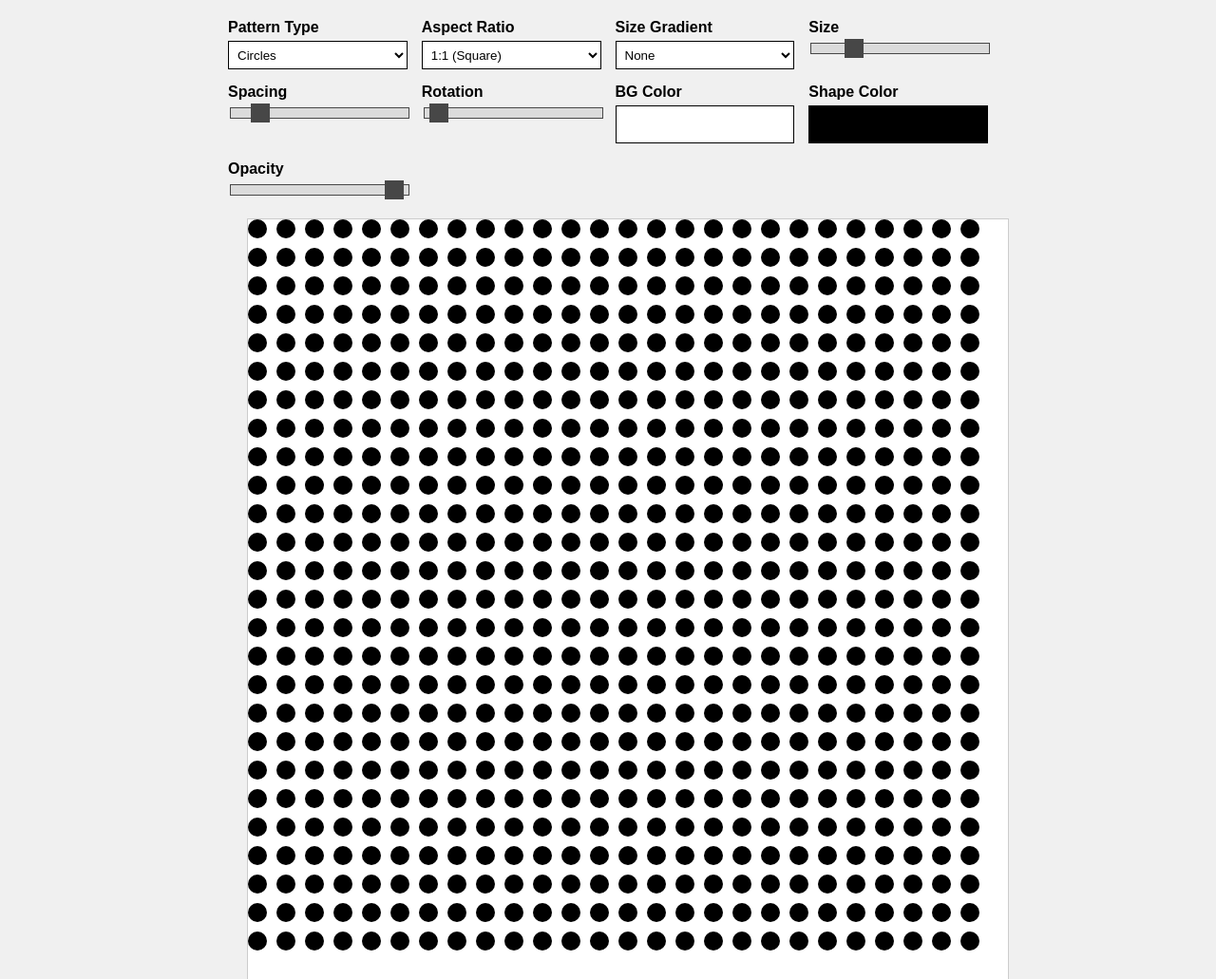
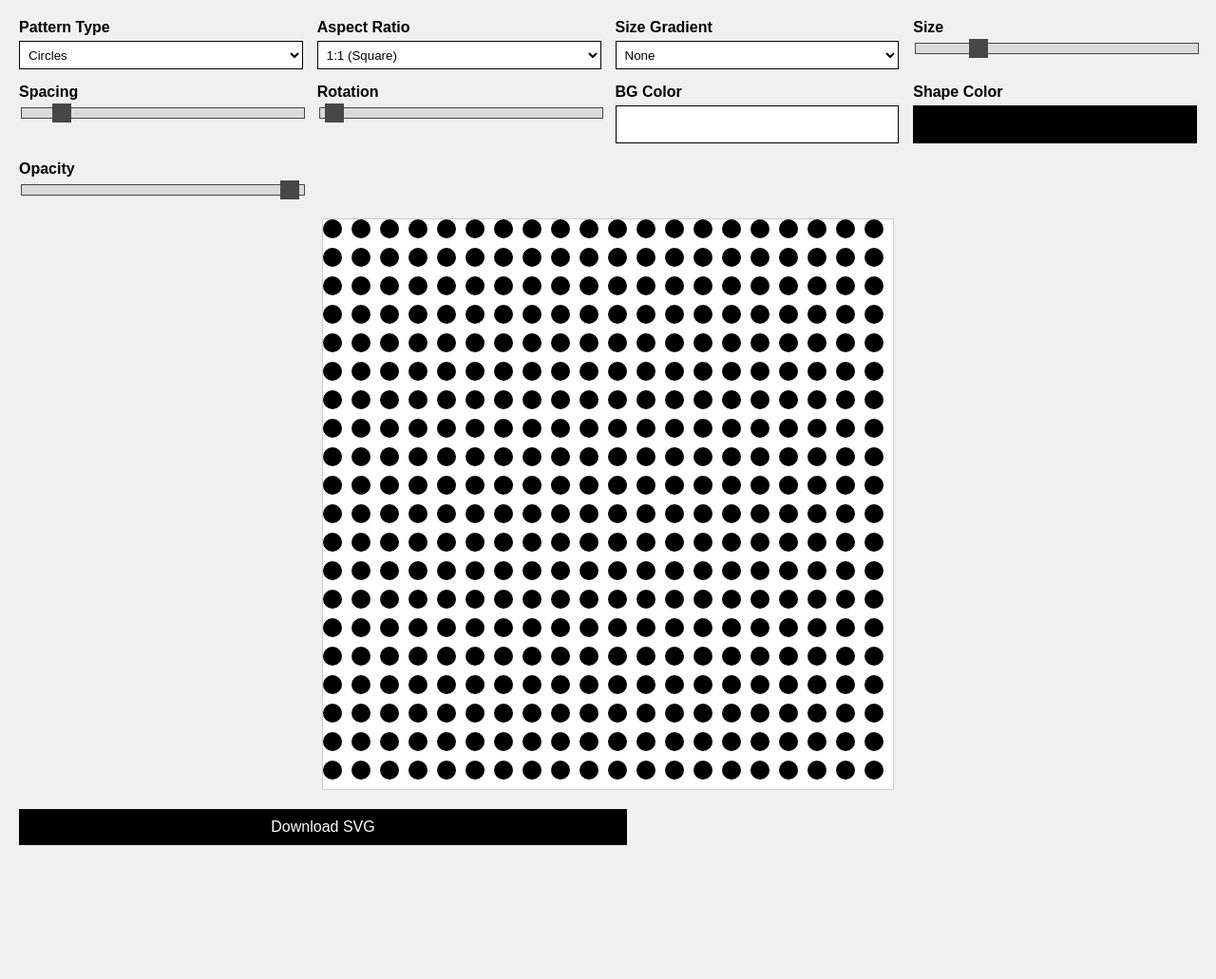
Before and after one commit to lifesized/svg-cursor, a website: page index.html in a window 1280 px wide. Shown: the top 1031 px of the page at 95% size. After the commit the page ends 910 px from the top, so only its background shows below. Drawn offline with Linux system fonts and the light colour scheme.

Commit message:
Aspect ratio working

```diff
--- a/script.js
+++ b/script.js
@@ -21,19 +21,21 @@ function updatePattern() {
     aspectRatio = parseFloat(customAspectRatio.value);
   } else {
     const [width, height] = aspectRatioSelect.value.split(':');
-    aspectRatio = parseFloat(width) / parseFloat(height);
+    aspectRatio = parseFloat(width) / parseFloat(height); // Changed back to original ratio
   }
 
-  // Set container height based on aspect ratio
-  const containerWidth = 800; // Fixed width
-  const containerHeight = containerWidth * (1 / aspectRatio);
+  // Set fixed height and calculate width
+  const HEIGHT = 600;
+  const WIDTH = HEIGHT * aspectRatio;  // Changed multiplication order
 
-  container.style.width = `${containerWidth}px`;
-  container.style.height = `${containerHeight}px`;
+  // Set container and SVG size
+  container.style.width = `${WIDTH}px`;
+  container.style.height = `${HEIGHT}px`;
 
-  // Set SVG viewBox
-  svg.setAttribute('viewBox', `0 0 ${containerWidth} ${containerHeight}`);
-  svg.setAttribute('preserveAspectRatio', 'xMidYMid meet');
+  svg.setAttribute('width', WIDTH);
+  svg.setAttribute('height', HEIGHT);
+  svg.setAttribute('viewBox', `0 0 ${WIDTH} ${HEIGHT}`);
+  svg.setAttribute('preserveAspectRatio', 'xMidYMid meet');  // Changed back to meet
 
   const patternType = document.getElementById('patternType').value;
   const sizeGradient = document.getElementById('sizeGradient').value;
@@ -46,14 +48,14 @@ function updatePattern() {
 
   // Update background rect to match new dimensions
   const background = document.createElementNS('http://www.w3.org/2000/svg', 'rect');
-  background.setAttribute('width', containerWidth);
-  background.setAttribute('height', containerHeight);
+  background.setAttribute('width', WIDTH);
+  background.setAttribute('height', HEIGHT);
   background.setAttribute('fill', backgroundColor);
   svg.appendChild(background);
 
   // Adjust pattern calculations for new dimensions
-  const numColumns = Math.floor(containerWidth / (size + spacing));
-  const numRows = Math.floor(containerHeight / (size + spacing));
+  const numColumns = Math.floor(WIDTH / (size + spacing));
+  const numRows = Math.floor(HEIGHT / (size + spacing));
 
   for (let row = 0; row < numRows; row++) {
     for (let col = 0; col < numColumns; col++) {
@@ -65,20 +67,20 @@ function updatePattern() {
       switch (sizeGradient) {
         case 'radial':
           const distanceFromCenter = Math.sqrt(
-            Math.pow(x - containerWidth / 2, 2) + Math.pow(y - containerHeight / 2, 2)
+            Math.pow(x - WIDTH / 2, 2) + Math.pow(y - HEIGHT / 2, 2)
           );
-          const maxDistance = Math.sqrt(Math.pow(containerWidth / 2, 2) + Math.pow(containerHeight / 2, 2));
+          const maxDistance = Math.sqrt(Math.pow(WIDTH / 2, 2) + Math.pow(HEIGHT / 2, 2));
           sizeMultiplier = 1 - distanceFromCenter / maxDistance;
           break;
         case 'angular':
-          const angle = Math.atan2(y - containerHeight / 2, x - containerWidth / 2);
+          const angle = Math.atan2(y - HEIGHT / 2, x - WIDTH / 2);
           sizeMultiplier = (Math.sin(angle) + 1) / 2;
           break;
         case 'wave':
           sizeMultiplier = Math.sin((x + y) / 50) * 0.5 + 0.5;
           break;
         case 'linear':
-          sizeMultiplier = 1 - y / containerHeight;
+          sizeMultiplier = 1 - y / HEIGHT;
           break;
       }
 
--- a/style.css
+++ b/style.css
@@ -1,6 +1,6 @@
 body {
   font-family: Arial, sans-serif;
-  max-width: 800px;
+  max-width: none;
   margin: 0 auto;
   padding: 20px;
   background-color: #f0f0f0;
@@ -91,18 +91,16 @@ body {
 }
 
 #patternContainer {
-  width: 800px;
-  height: auto;
+  height: 600px;
+  margin: 20px auto;
   border: 1px solid #ccc;
-  margin: 20px;
-  overflow: hidden;
   background: #fff;
-  position: relative;
+  overflow: visible;
 }
 
 #patternContainer svg {
   display: block;
-  width: 100%;
+  width: auto;
   height: 100%;
 }
 
```
